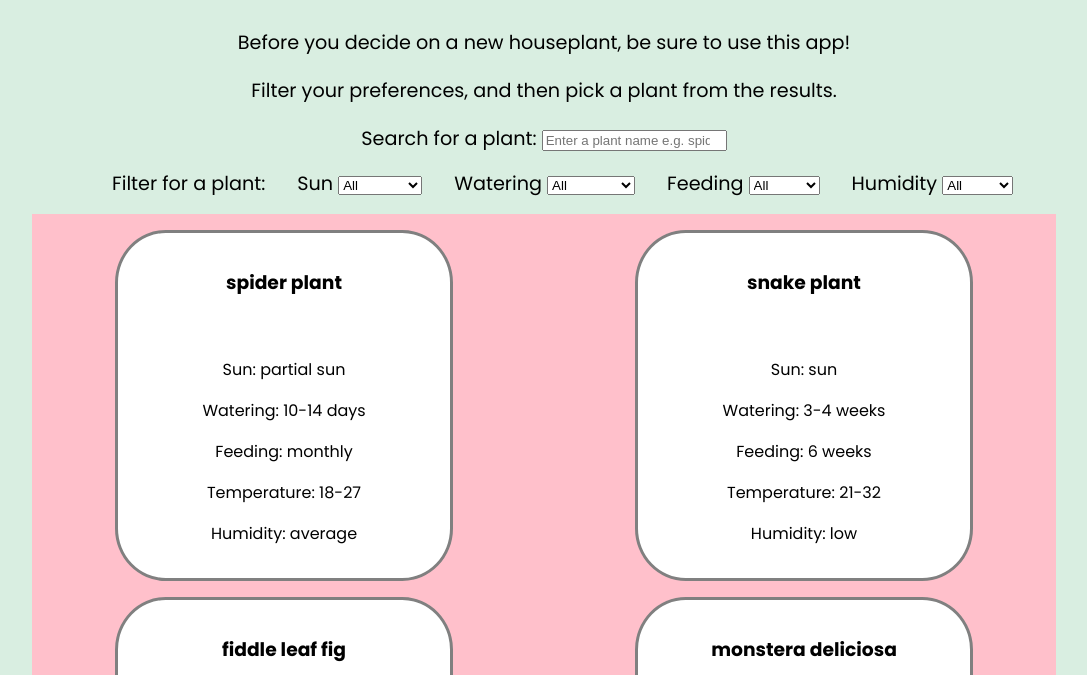
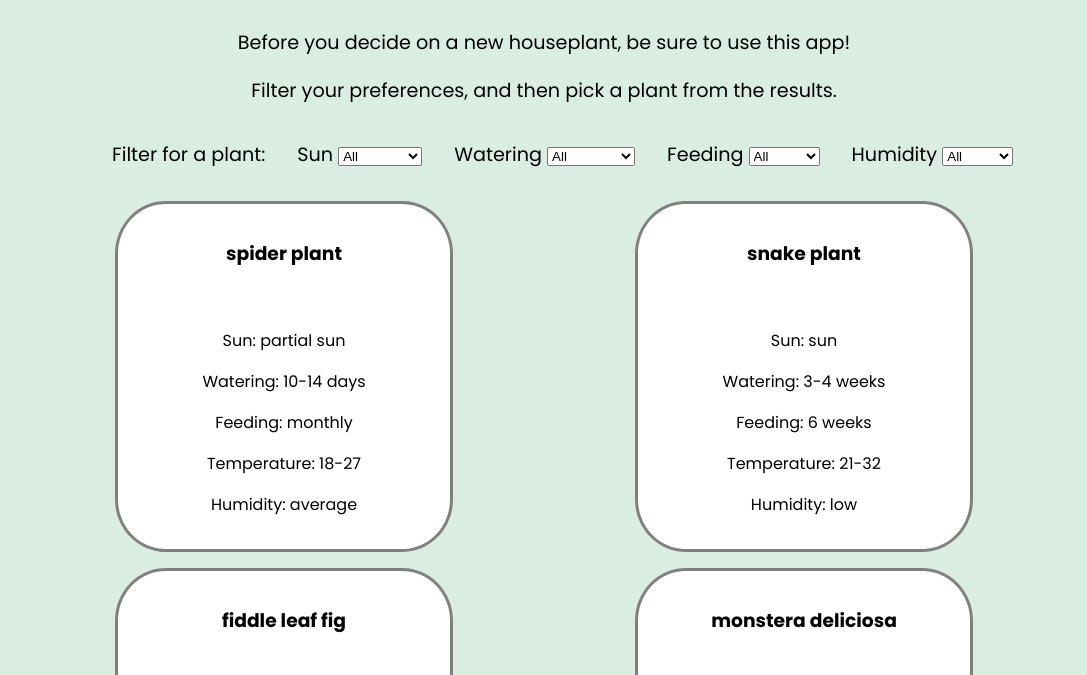
Before and after one commit to jourzy/search-plants, a plain HTML site: page index.html in a window 1280 px wide. Shown: the part 125-800 px from the top of the page, without its empty margins (96-1183 px from the left). Drawn offline with Linux system fonts and the light colour scheme.

Commit message:
Removed the search function

```diff
--- a/index.html
+++ b/index.html
@@ -18,11 +18,6 @@
         <p>Before you decide on a new houseplant, be sure to use this app!</p>
         <p>Filter your preferences, and then pick a plant from the results.</p>
       </header>
-
-      <section id="searchArea">
-        <label for="search">Search for a plant:</label>
-        <input type="search" id="search" placeholder="Enter a plant name e.g. spider plant">
-      </section>
       <section id="filterArea">
         <p id="filterLabel">Filter for a plant:</p>
         <section class="filter">
--- a/index.js
+++ b/index.js
@@ -108,10 +108,6 @@ const selections = document.getElementsByTagName("select");
 // call the function to add the options to all the select elements
 addOptions(plantsValues, selections);
 
-function makeElement(tag, name) {
-
-}
-
 
 
 // create some helper functions to reduce repetition of code
@@ -119,12 +115,19 @@ function displayObjects(arrayOfObjects) {
   const displayArea = document.getElementById("displayArea");
   // clear the display every time this function is called
   displayArea.innerHTML = "";
+  // if there are no results
   if (arrayOfObjects.length===0) {
+    // create a paragraph element
     const noResults = document.createElement("p");
+    // add message to paragraph
     noResults.textContent = "No plants meet this criteria";
+    // font is red
     noResults.style.color="red";
+    // centre the message
     noResults.style.textAlign="center";
+    // append to output area
     displayArea.appendChild(noResults);
+    // console log output
     console.log("no plants left");
   }
   else {
--- a/styles.css
+++ b/styles.css
@@ -7,7 +7,7 @@ body {
 
 }
 
-header, #searchArea, #filterArea {
+header, #filterArea {
   text-align: center;
   margin: 0 auto 0 auto;
   font-size: 1.2rem;
@@ -58,7 +58,6 @@ h1 {
     }
 
     .container {
-      background-color: pink;
       padding-top: 1rem;
       max-width: 100%;
       grid-template-columns: 1fr 1fr;
```
